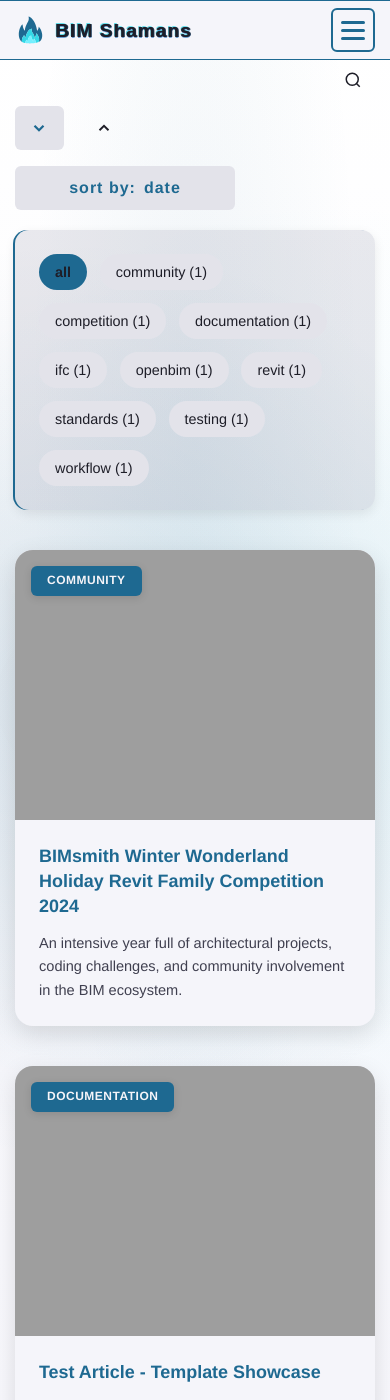
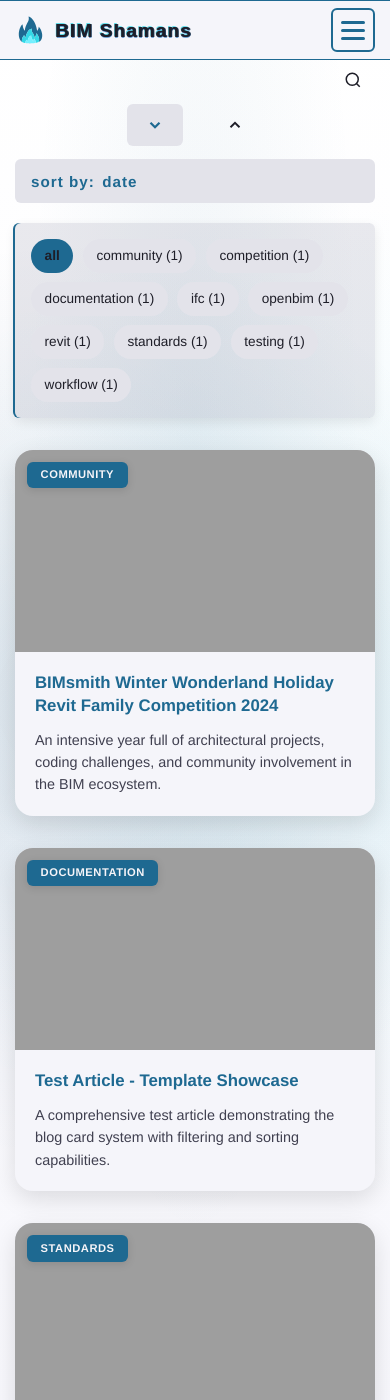
Before and after one commit to W7k-J/BimShamans, a Jekyll site: the page built from en/blog.md, in a window 390 px wide and 1400 px high. Built offline with Jekyll 4.4.1, drawn with Linux system fonts in a browser that asks for light colours; some web fonts are replaced.

Commit message:
Dostosowanie do mobile - blog oraz hamburger menu

```diff
--- a/_sass/_blog-cards.scss
+++ b/_sass/_blog-cards.scss
@@ -4,6 +4,11 @@
 
 .blog__container {
   margin: 3rem 0;
+
+  // Mobile optimization
+  @media screen and (max-width: 640px) {
+    margin: 2rem 0;
+  }
 }
 
 // Controls section (search bar + sort controls) - horizontal layout
@@ -14,6 +19,8 @@
   margin-bottom: 1.5rem;
   align-items: stretch;
   width: 100%;
+  position: relative;
+  z-index: 1010;
 
   @media screen and (min-width: 1024px) {
     flex-direction: row;
@@ -23,8 +30,14 @@
   }
 
   // Mobile optimization
+  @media screen and (max-width: 768px) {
+    gap: 1rem;
+    margin-bottom: 1.5rem;
+    padding: 0;
+  }
+
   @media screen and (max-width: 640px) {
-    gap: 1rem;
+    gap: 0.85rem;
     margin-bottom: 1.25rem;
   }
 }
@@ -156,6 +169,7 @@
   display: flex;
   align-items: center;
   flex-shrink: 0;
+  z-index: 1015;
 
   .blog__sort-button {
     position: relative;
@@ -211,6 +225,15 @@
         transform: scaleY(1);
       }
     }
+
+    // Mobile optimization
+    @media screen and (max-width: 640px) {
+      font-size: 0.95rem;
+      min-width: auto;
+      width: 100%;
+      padding: 0 1rem;
+      justify-content: flex-start;
+    }
   }
 
   // Dropdown menu (like .dropdown-menu)
@@ -225,6 +248,14 @@
     animation: fadeIn $transition-base ease;
     box-shadow: 0 4px 12px rgba(0, 0, 0, 0.15);
     z-index: 999;
+
+    // Mobile optimization
+    @media screen and (max-width: 640px) {
+      left: 0;
+      right: 0;
+      min-width: 100%;
+      top: calc(100% + 0.25rem);
+    }
   }
 
   .blog__sort-option {
@@ -289,10 +320,19 @@
   gap: 1rem;
   font-size: 0.95rem;
   flex-shrink: 0; // Nie kurczą się - zawsze stała szerokość
+  position: relative;
+  z-index: 1012;
 
   span {
     color: var(--secondGray-color);
     user-select: none;
+  }
+
+  // Mobile optimization
+  @media screen and (max-width: 640px) {
+    width: 100%;
+    justify-content: center;
+    gap: 1.5rem;
   }
 }
 
@@ -342,6 +382,13 @@
       stroke-width: 3; // Bolder stroke for active arrow
     }
   }
+
+  // Mobile optimization
+  @media screen and (max-width: 640px) {
+    min-width: 3.5rem;
+    height: 42px;
+    padding: 0 1rem;
+  }
 }
 
 // Tag filter section (full width below search + sort)
@@ -351,6 +398,8 @@
   flex-wrap: wrap;
   width: 100%;
   margin-bottom: 2.5rem;
+  position: relative;
+  z-index: 5;
 
   &--filter {
     padding: 1.5rem;
@@ -359,6 +408,17 @@
     width: 100%;
     border: none;
     box-shadow: -2px 0 0 0 var(--firstBlue-color), 0 4px 12px rgba(0, 0, 0, 0.08);
+  }
+
+  // Mobile optimization
+  @media screen and (max-width: 640px) {
+    gap: 0.6rem;
+    margin-bottom: 2rem;
+
+    &--filter {
+      padding: 1rem;
+      border-radius: $radius-small;
+    }
   }
 }
 
@@ -385,6 +445,12 @@
     color: var(--raisinBlack);
     font-weight: 600;
   }
+
+  // Mobile optimization
+  @media screen and (max-width: 640px) {
+    padding: 0.45rem 0.85rem;
+    font-size: 0.85rem;
+  }
 }
 
 // Blog cards grid
@@ -402,6 +468,11 @@
   // Desktop: 3 kolumny
   @media screen and (min-width: 1024px) {
     grid-template-columns: repeat(3, 1fr);
+  }
+
+  // Mobile optimization
+  @media screen and (max-width: 640px) {
+    gap: 2rem;
   }
 }
 
@@ -471,6 +542,10 @@
       aspect-ratio: 4/3;
     }
 
+    @media screen and (max-width: 640px) {
+      aspect-ratio: 16/9; // Return to 16:9 on mobile for consistency
+    }
+
     img {
       width: 100%;
       height: 100%;
@@ -502,6 +577,14 @@
     // Subtle backdrop enhancement
     backdrop-filter: blur(4px);
     box-shadow: 0 2px 8px rgba(0, 0, 0, 0.12);
+
+    // Mobile optimization
+    @media screen and (max-width: 640px) {
+      top: 0.75rem;
+      left: 0.75rem;
+      padding: 0.35rem 0.85rem;
+      font-size: 0.7rem;
+    }
   }
 
   // Main content
@@ -511,6 +594,12 @@
     flex-direction: column;
     gap: 0.8rem;
     flex: 1;
+
+    // Mobile optimization
+    @media screen and (max-width: 640px) {
+      padding: 1.25rem;
+      gap: 0.7rem;
+    }
   }
 
   &__title {
@@ -519,6 +608,12 @@
     font-size: clamp(1.1rem, #{"calc(1rem + 0.5vw)"}, 1.2rem);
     font-weight: 600;
     line-height: 1.4;
+
+    // Mobile optimization
+    @media screen and (max-width: 640px) {
+      font-size: 1.05rem;
+      line-height: 1.35;
+    }
   }
 
   &__excerpt {
@@ -527,6 +622,12 @@
     font-size: clamp(0.875rem, #{"calc(0.85rem + 0.25vw)"}, 0.95rem);
     line-height: 1.6;
     flex: 1;
+
+    // Mobile optimization
+    @media screen and (max-width: 640px) {
+      font-size: 0.9rem;
+      line-height: 1.55;
+    }
   }
 
   // Overlay (hover state)
@@ -548,6 +649,11 @@
     -webkit-backface-visibility: hidden;
     backface-visibility: hidden; // Eliminate subpixel artifacts
     z-index: 10;
+
+    // Mobile optimization - disable hover overlay
+    @media screen and (max-width: 768px) {
+      display: none;
+    }
   }
 
   // Description text area (aligned to top)
@@ -629,6 +735,15 @@
   p {
     margin: 0;
     font-size: 1.1rem;
+  }
+
+  // Mobile optimization
+  @media screen and (max-width: 640px) {
+    padding: 2.5rem 1rem;
+
+    p {
+      font-size: 1rem;
+    }
   }
 }
 
@@ -736,6 +851,7 @@
   flex-shrink: 0;
   min-width: 44px;
   margin-left: auto;
+  z-index: 1020;
   transition: flex 0.35s cubic-bezier(0.4, 0, 0.2, 1),
               width 0.35s cubic-bezier(0.4, 0, 0.2, 1);
 
@@ -946,15 +1062,30 @@
 
 // Responsive: on smaller screens, searchbar takes full width when open
 @media screen and (max-width: 768px) {
-  .searchbar--open {
-    .searchbar__form {
+  .searchbar {
+    width: 100%;
+    margin-left: 0;
+
+    &--open {
       width: 100%;
-      position: absolute;
-      right: 0;
-      top: 100%;
-      margin-top: 0.5rem;
-      z-index: 1001;
-      min-width: 250px;
+
+      .searchbar__form {
+        width: 100%;
+        position: relative;
+        right: auto;
+        top: auto;
+        margin-top: 0;
+        z-index: 10;
+        min-width: 100%;
+      }
+    }
+  }
+}
+
+@media screen and (max-width: 640px) {
+  .searchbar {
+    &__input {
+      font-size: 16px; // Prevent iOS zoom
     }
   }
 }
@@ -1081,3 +1212,68 @@
 .blog-card__label:hover .blog-card__main {
   font-weight: bold;
 }
+
+//
+// BLOG NAVIGATION FOOTER
+// "Go to top" button at the bottom of blog page
+//
+
+.blog__nav {
+  display: flex;
+  justify-content: center;
+  align-items: center;
+  margin-top: 3rem;
+  padding: 2rem 0;
+}
+
+.blog__nav-link {
+  display: inline-flex;
+  align-items: center;
+  gap: 0.6rem;
+  padding: 0.75rem 1.5rem;
+  background-color: var(--forthGray-color);
+  color: var(--firstBlue-color);
+  border: 1px solid transparent;
+  border-radius: $radius-small;
+  font-family: inherit;
+  font-size: 1rem;
+  font-weight: 600;
+  text-transform: lowercase;
+  letter-spacing: 0.5px;
+  cursor: pointer;
+  transition: all 0.3s ease;
+
+  &:hover {
+    background-color: var(--firstBlue-color);
+    color: var(--background-color);
+    transform: translateY(-2px);
+    box-shadow: 0 4px 12px rgba(0, 0, 0, 0.15);
+  }
+
+  &:focus-visible {
+    outline: 2px solid var(--firstBlue-color);
+    outline-offset: 3px;
+  }
+
+  &:active {
+    transform: translateY(0);
+  }
+
+  // Mobile optimization
+  @media screen and (max-width: 640px) {
+    padding: 0.7rem 1.25rem;
+    font-size: 0.95rem;
+  }
+}
+
+.blog__nav-icon {
+  width: 18px;
+  height: 18px;
+  stroke: currentColor;
+  stroke-width: 2;
+  transition: stroke-width 0.2s ease;
+
+  .blog__nav-link:hover & {
+    stroke-width: 2.5;
+  }
+}
--- a/_sass/_portfolio-tiles.scss
+++ b/_sass/_portfolio-tiles.scss
@@ -543,6 +543,14 @@
     width: 100%;
     aspect-ratio: auto; // Auto height to accommodate image + overlay
 
+    // Disable tap highlights and selection on mobile
+    -webkit-tap-highlight-color: transparent;
+    -webkit-touch-callout: none;
+    -webkit-user-select: none;
+    -moz-user-select: none;
+    -ms-user-select: none;
+    user-select: none;
+
     // Reset all cascade positions
     &:nth-child(1),
     &:nth-child(2),
@@ -555,11 +563,12 @@
       transform: none;
     }
 
-    // Remove hover transform on mobile
-    &:hover {
+    // Remove hover effects on mobile (prevents sticky hover on touch devices)
+    &:hover,
+    &:active,
+    &:focus {
       transform: none;
-      box-shadow: 0 4px 16px rgba(0, 0, 0, 0.12),
-                  0 1px 3px rgba(0, 0, 0, 0.08);
+      box-shadow: none;
     }
 
     // Remove margins
--- a/style.scss
+++ b/style.scss
@@ -944,6 +944,8 @@
 #main.container {
   margin-top: calc(#{$nav-height} + #{$nav-spacing});
   margin-bottom: calc(#{$nav-height} + #{$nav-spacing});
+  position: relative;
+  z-index: 1;
 }
 
 // Hamburger menu button (hidden on desktop)
@@ -1054,7 +1056,7 @@
       right: 0;
       background-color: var(--background-color);
       border-top: 1px solid var(--firstBlue-color);
-      padding: 1.25rem 1.5rem;
+      padding: 1.5rem 1.5rem;
       display: flex;
       flex-direction: column;
       gap: 1rem;
@@ -1081,11 +1083,12 @@
       border-bottom: 1px solid var(--firstBlue-color);
       flex-direction: column;
       gap: 0;
-      padding: 1rem 0;
-      padding-bottom: 120px; // Space for fixed controls at bottom (approx 80-100px)
+      padding: 0.75rem 0;
+      padding-bottom: 1.5rem; // Consistent spacing to controls
       max-height: 0;
       overflow: hidden;
       opacity: 0;
+      pointer-events: none;
       transition: max-height 0.4s ease, opacity 0.3s ease;
       box-shadow: 0 8px 16px rgba(0, 0, 0, 0.15);
       z-index: 999;
@@ -1094,22 +1097,51 @@
         max-height: calc(100vh - #{$nav-height});
         opacity: 1;
         overflow-y: auto;
+        pointer-events: auto;
       }
 
       a {
+        position: relative;
         height: auto;
         width: 100%;
-        padding: 1rem 1.5rem;
+        padding: 0.85rem 1.5rem;
         justify-content: center;
-        border-radius: 0;
-        border-bottom: 1px solid var(--forthGray-color);
+        border-radius: $radius-small;
+        margin: 0 0.5rem;
+        width: calc(100% - 1rem);
+        border-bottom: none;
+        font-size: 1.05rem;
+        font-weight: 400;
+        letter-spacing: 0.3px;
+        transition: color 0.25s ease, font-weight $transition-base ease;
 
         &::before {
-          display: none; // Remove ::before animation on mobile
+          content: '';
+          position: absolute;
+          inset: 0;
+          background-color: var(--forthGray-color);
+          border-radius: $radius-small;
+          z-index: -1;
+          transform: scaleY(0);
+          transform-origin: center;
+          transition: transform 0.35s ease-out;
         }
 
-        &:hover, &.active {
-          background-color: var(--forthGray-color);
+        &:hover {
+          color: var(--firstBlue-color);
+
+          &::before {
+            transform: scaleY(1);
+          }
+        }
+
+        &.active {
+          color: var(--firstBlue-color);
+          font-weight: 600;
+
+          &::before {
+            transform: scaleY(1);
+          }
         }
       }
 
@@ -1120,19 +1152,46 @@
         display: contents; // Makes wrapper transparent so child behaves like direct child
 
         > a {
-          width: 100%;
+          position: relative;
+          width: calc(100% - 1rem);
           height: auto;
-          padding: 1rem 1.5rem;
+          padding: 0.85rem 1.5rem;
           justify-content: center;
-          border-radius: 0;
-          border-bottom: 1px solid var(--forthGray-color);
+          border-radius: $radius-small;
+          margin: 0 0.5rem;
+          border-bottom: none;
+          font-size: 1.05rem;
+          font-weight: 400;
+          letter-spacing: 0.3px;
+          transition: color 0.25s ease, font-weight $transition-base ease;
 
           &::before {
-            display: none;
+            content: '';
+            position: absolute;
+            inset: 0;
+            background-color: var(--forthGray-color);
+            border-radius: $radius-small;
+            z-index: -1;
+            transform: scaleY(0);
+            transform-origin: center;
+            transition: transform 0.35s ease-out;
           }
 
-          &:hover, &.active {
-            background-color: var(--forthGray-color);
+          &:hover {
+            color: var(--firstBlue-color);
+
+            &::before {
+              transform: scaleY(1);
+            }
+          }
+
+          &.active {
+            color: var(--firstBlue-color);
+            font-weight: 600;
+
+            &::before {
+              transform: scaleY(1);
+            }
           }
         }
 
```
